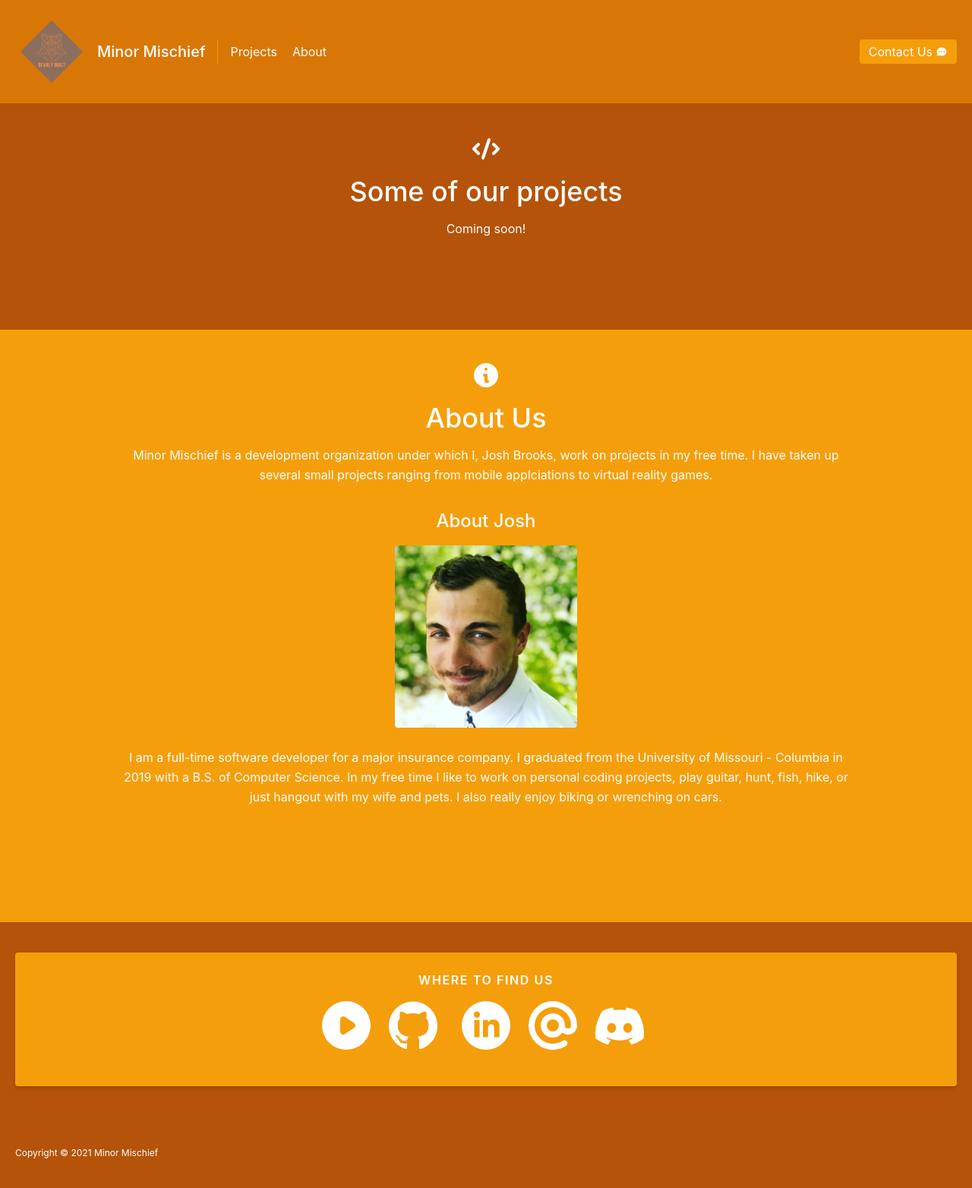
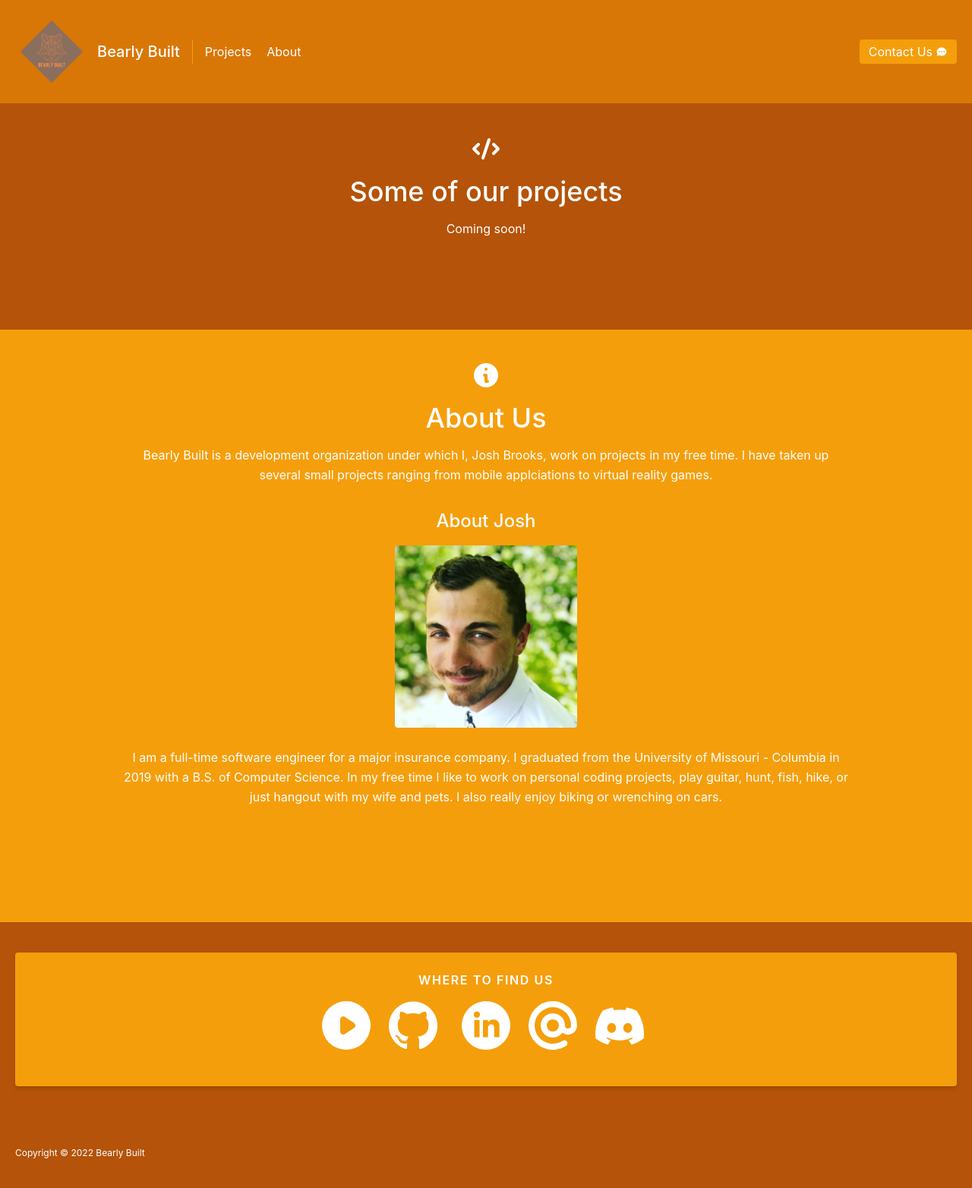
Before and after one commit to jbr00ks/minormischief, a React (Create React App) app: page / in a window 1280 px wide. Shown: the whole page at 76% size. Built offline with nearby package versions, Linux system fonts and the light colour scheme.

Commit message:
name change

```diff
--- a/src/components/About.js
+++ b/src/components/About.js
@@ -12,7 +12,7 @@ export default function About() {
 						<br className="hidden lg:inline-block" />
 					</h1>
 					<p className="mb-8 leading-relaxed">
-						Minor Mischief is a development organization under which I, Josh Brooks, work on projects in my free time. I have taken up several small projects ranging from mobile applciations to virtual reality games.
+						Bearly Built is a development organization under which I, Josh Brooks, work on projects in my free time. I have taken up several small projects ranging from mobile applciations to virtual reality games.
 					</p>
 					<h2 className="sm:text-2xl text-1xl mb-4 font-medium text-white">
 						About Josh
@@ -27,7 +27,7 @@ export default function About() {
 					</div>
 					<p className="mb-8 leading-relaxed">
 						<br className="hidden lg:inline-block" />
-						I am a full-time software developer for a major insurance company. I graduated from the University of Missouri - Columbia in 2019 with a B.S. of Computer Science. In my free time I like to work on personal coding projects, play guitar, hunt, fish, hike, or just hangout with my wife and pets. I also really enjoy biking or wrenching on cars.
+						I am a full-time software engineer for a major insurance company. I graduated from the University of Missouri - Columbia in 2019 with a B.S. of Computer Science. In my free time I like to work on personal coding projects, play guitar, hunt, fish, hike, or just hangout with my wife and pets. I also really enjoy biking or wrenching on cars.
 					</p>
 				</div>
 				<div className="lg:max-w-lg lg:w-full md:w-1/2 w-5/6">
--- a/src/components/Footer.js
+++ b/src/components/Footer.js
@@ -7,7 +7,7 @@ export default function Footer() {
 		<section id="footer" className="relative bg-yellow-700">
 			<div className="container px-5 py-10 mx-auto justify-center">
 				<p className="text-xs">
-					Copyright &copy; 2021 Minor Mischief
+					Copyright &copy; 2022 Bearly Built
 				</p>
 			</div>
 		</section>
--- a/src/components/Navbar.js
+++ b/src/components/Navbar.js
@@ -8,7 +8,7 @@ export default function Navbar() {
                 <img className="w-24" src="full-logo.png" alt="Minor Mischief Logo"/>
                 <a className="title-font font-medium text-white mb-4 md:mb-0">
                     <a href="#about" className="ml-3 text-xl">
-                        Minor Mischief
+                        Bearly Built
                     </a>
                 </a>
                 <nav className="md:mr-auto md:ml-4 md:py-1 md:pl-4 md:border-l md:border-yellow-500	flex flex-wrap items-center text-base justify-center">
```
